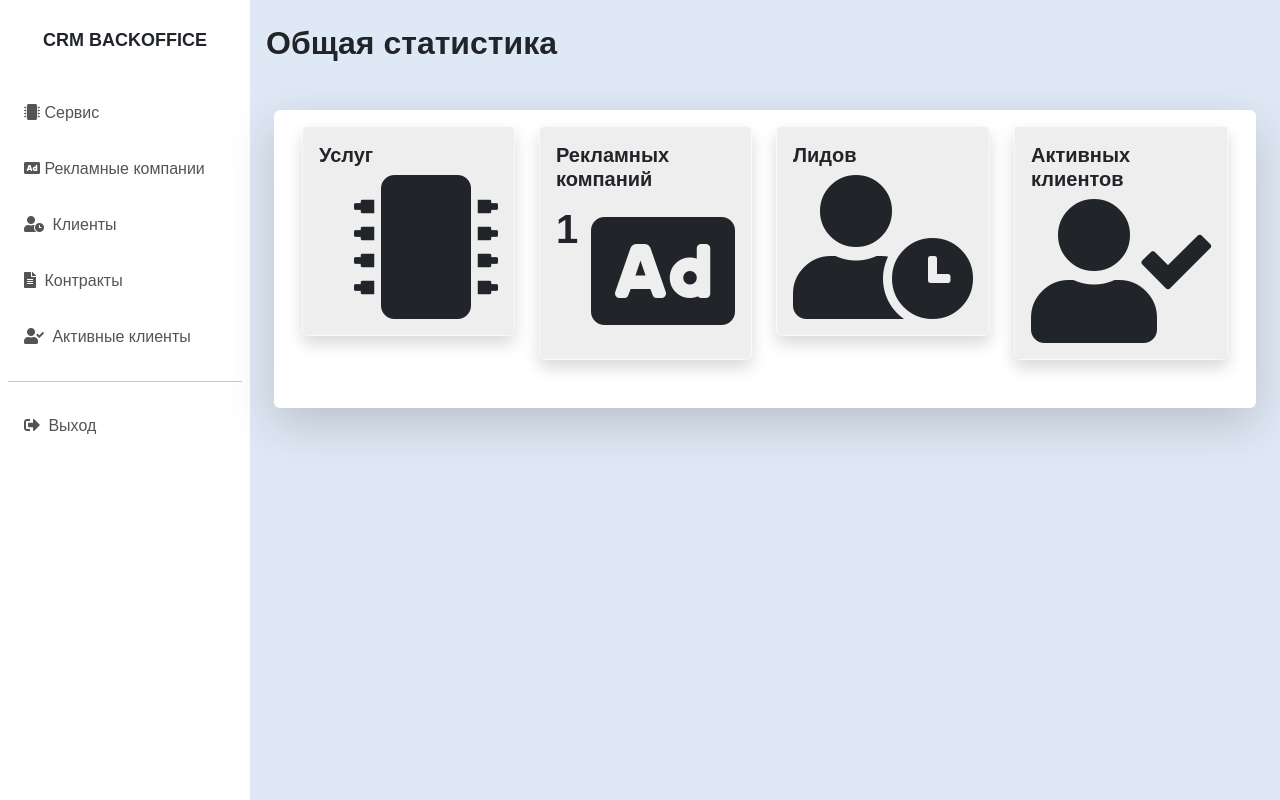
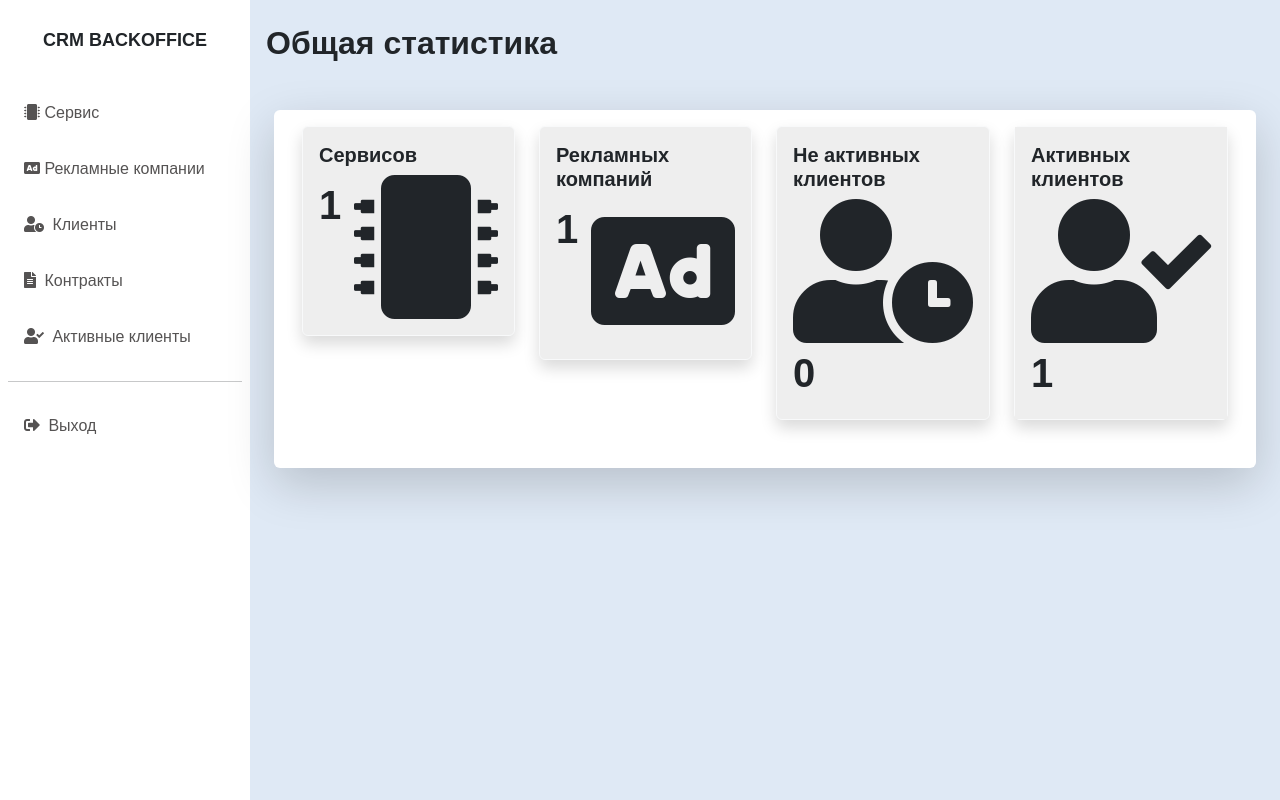
Before and after one commit to medin-misha/misha-crm, a Django app: page /app/ in a window 1280 px wide. Run offline with Django 5.2, Linux system fonts and the light colour scheme; a user stored in the database is signed in; tables that the repository leaves empty hold one stand-in row (values such as "Sample post").

Commit message:
update templates

```diff
--- a/crm/app/templates/users/index.html
+++ b/crm/app/templates/users/index.html
@@ -7,10 +7,10 @@
         <div class="card border-light shadow" style="background: #eee">
             <div class="card-body bg-gray-900">
                 <h5 class="card-title fw-bold">
-                    <a href="/products/" class="link-dark text-decoration-none">Услуг</a>
+                    <a href="{% url 'app:clients-list' %}" class="link-dark text-decoration-none">Сервисов</a>
                 </h5>
                 <i class="fas fa-microchip float-end"></i>
-                <p class="card-text fw-bold fs-1">{{ products_count }}</p>
+                <p class="card-text fw-bold fs-1">{{ service_count }}</p>
             </div>
         </div>
     </div>
@@ -18,7 +18,7 @@
         <div class="card border-light shadow" style="background: #eee">
             <div class="card-body">
                 <h5 class="card-title fw-bold">
-                    <a href="/ads/" class="link-dark text-decoration-none">Рекламных компаний</a>
+                    <a href="{% url 'app:ads-list' %}" class="link-dark text-decoration-none">Рекламных компаний</a>
                 </h5>
                 <i class="fas fa-ad float-end"></i>
                 <p class="card-text fw-bold fs-1">{{ advertisements_count }}</p>
@@ -29,10 +29,10 @@
         <div class="card border-light shadow" style="background: #eee">
             <div class="card-body">
                 <h5 class="card-title fw-bold">
-                    <a href="/leads/" class="link-dark text-decoration-none">Лидов</a>
+                    <a href="{% url 'app:clients-list' %}" class="link-dark text-decoration-none">Не активных клиентов</a>
                 </h5>
                 <i class="fas fa-user-clock float-end"></i>
-                <p class="card-text fw-bold fs-1">{{ leads_count }}</p>
+                <p class="card-text fw-bold fs-1">{{ clients_count }}</p>
             </div>
         </div>
     </div>
@@ -40,10 +40,10 @@
         <div class="card border-light shadow">
             <div class="card-body" style="background: #eee">
                 <h5 class="card-title fw-bold">
-                    <a href="/customers/" class="link-dark text-decoration-none">Активных клиентов</a>
+                    <a href="{% url 'app:active-client-list' %}" class="link-dark text-decoration-none">Активных клиентов</a>
                 </h5>
                 <i class="fas fa-user-check float-end"></i>
-                <p class="card-text fw-bold fs-1">{{ customers_count }}</p>
+                <p class="card-text fw-bold fs-1">{{ active_clients_count }}</p>
             </div>
         </div>
     </div>
--- a/crm/templates/_base.html
+++ b/crm/templates/_base.html
@@ -22,27 +22,27 @@
             </h1>
         </div>
         <ul class="list-unstyled px-2">
-            {% if perms.products.view_product %}
+            {% if perms.app.view_service %}
             <li><a href="{% url 'app:services-list' %}" class="bar-item text-decoration-none px-3 py-3 d-block">
                 <span><i class="fas fa-microchip"></i></span><span class="ml-1"> Сервис</span>
             </a></li>
             {% endif %}
-            {% if perms.advertisements.view_advertisement %}
+            {% if perms.app.view_adcompany %}
             <li><a href="{% url 'app:ads-list' %}" class="bar-item text-decoration-none px-3 py-3 d-block">
                 <span><i class="fas fa-ad"></i></span><span class="ml-1"> Рекламные компании</span>
             </a></li>
             {% endif %}
-            {% if perms.leads.view_lead %}
+            {% if perms.app.view_client %}
             <li><a href="{% url 'app:clients-list' %}" class="bar-item text-decoration-none px-3 py-3 d-block">
                 <span><i class="fas fa-user-clock"></i></span><span class="px-1"> Клиенты</span>
             </a></li>
             {% endif %}
-            {% if perms.contracts.view_contract %}
+            {% if perms.app.view_contract %}
             <li><a href="{% url 'app:contracts-list' %}" class="bar-item text-decoration-none px-3 py-3 d-block">
                 <span><i class="fas fa-file-alt"></i></span><span class="px-1"> Контракты</span>
             </a></li>
             {% endif %}
-            {% if perms.customers.view_customer %}
+            {% if perms.app.view_client %}
             <li><a href="{% url 'app:active-client-list' %}" class="bar-item text-decoration-none px-3 py-3 d-block">
                 <span><i class="fas fa-user-check"></i></span><span class="px-1"> Активные клиенты</span>
             </a></li>
```
